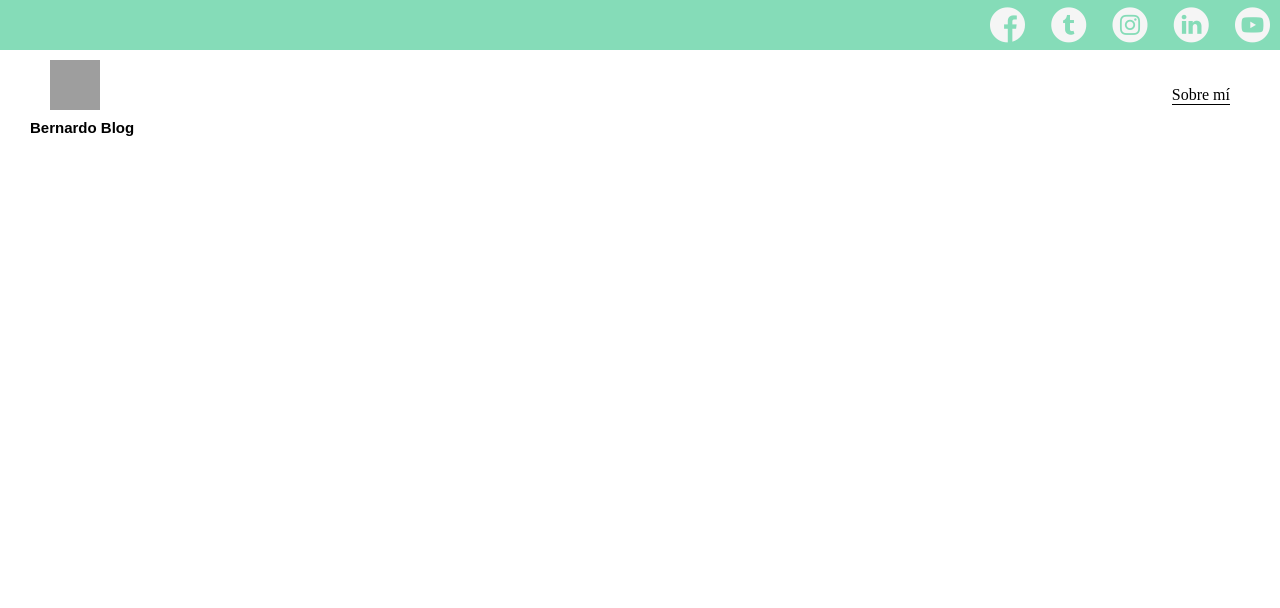
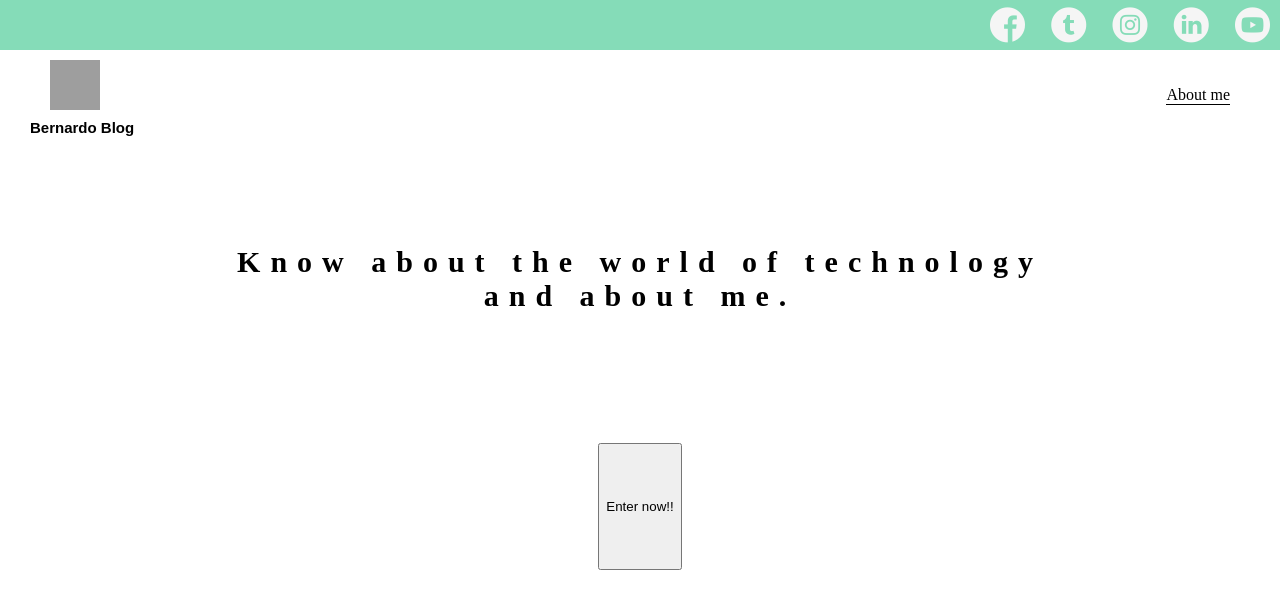
Before and after one commit to BernardoAguayoOrtega/blog, a website: page src/index.html in a window 1280 px wide. Drawn offline with Linux system fonts and the light colour scheme; grey boxes are pictures that could not be loaded.

Commit message:
Add button and title

```diff
--- a/src/index.html
+++ b/src/index.html
@@ -7,6 +7,7 @@
     <title>Bernardo Blog</title>
     <link rel="stylesheet" href="/styles/index.css">
     <link rel="stylesheet" href="/styles/font/flaticon.css">
+    <link rel="shortcut icon" href="https://cdn.pixabay.com/photo/2015/11/26/16/28/vintage-1064142_960_720.png" type="image/x-icon">
 </head>
 
 <body>
@@ -46,10 +47,28 @@
                 </a>
             </section>
             <section class="profile-link">
-                <a href="profile.html">Sobre mí</a>
+                <a href="profile.html">About me</a>
             </section>
         </nav>
     </header>
+    <!--Main section with 2 elements
+    1. Title
+    2. button
+    -->
+    <main class="home-main">
+        <section>
+            <!--Title-->
+            <h1 class="home-main__text">
+                Know about the world of technology and about me.
+            </h1>
+            <!--Button-->
+            <button class="home-main__button">
+                <a href="blog.html">
+                    Enter now!!
+                </a>
+            </button>
+        </section>
+    </main>
 </body>
 
 </html>
--- a/styles/index.css
+++ b/styles/index.css
@@ -103,3 +103,31 @@ nav .profile-link a {
     color: black;
     border-bottom: 1px solid black;
 }
+
+
+/*Home main*/
+
+.home-main {
+    display: grid;
+    grid-template-columns: 1fr 4fr 1fr;
+    height: 100%;
+}
+
+.home-main section {
+    display: grid;
+    grid-column: 2;
+    justify-items: center;
+    margin-top: 80px;
+    height: 350px;
+}
+
+
+/*home main section elements*/
+
+.home-main .home-main__text {
+    font-size: 30px;
+    font-weight: 700px;
+    letter-spacing: 10px;
+    color: black;
+    text-align: center;
+}
```
Also changed, not shown: src/profile.html (added).
